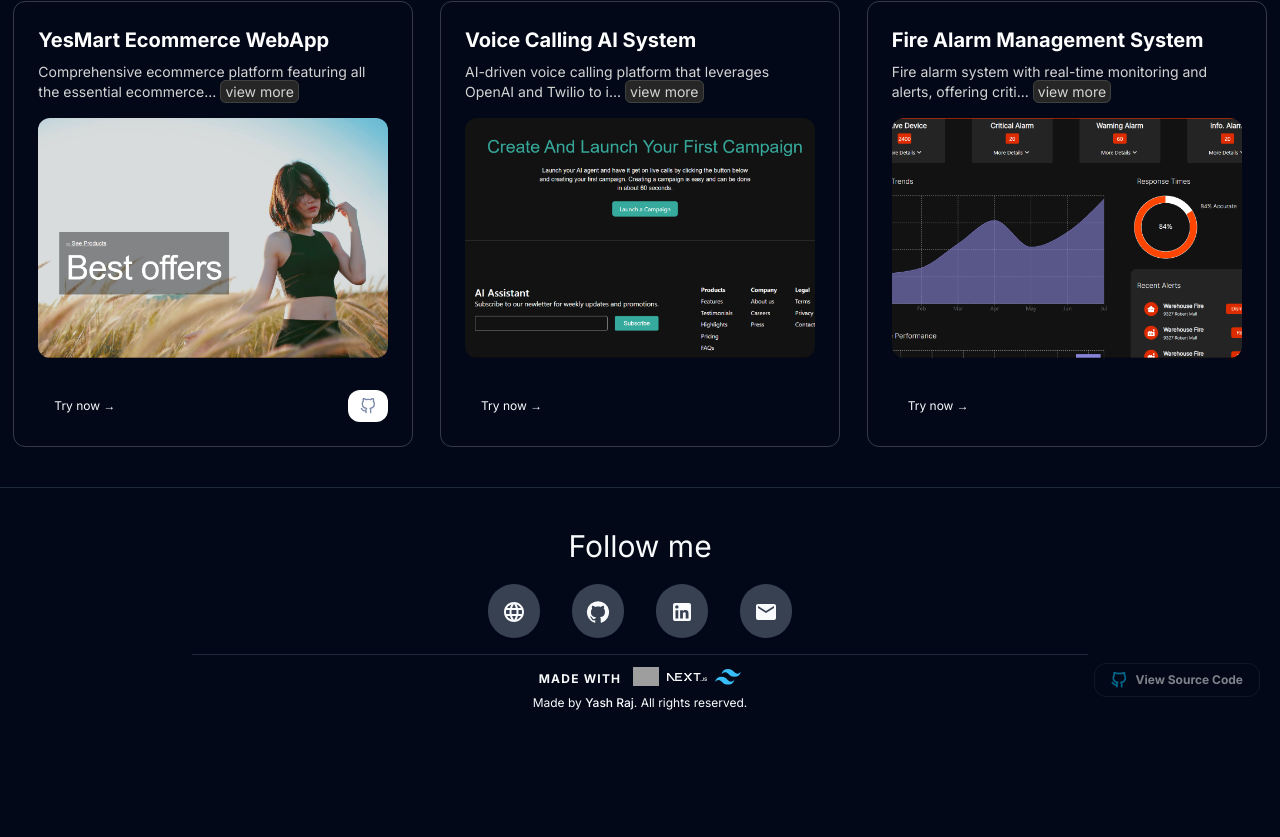
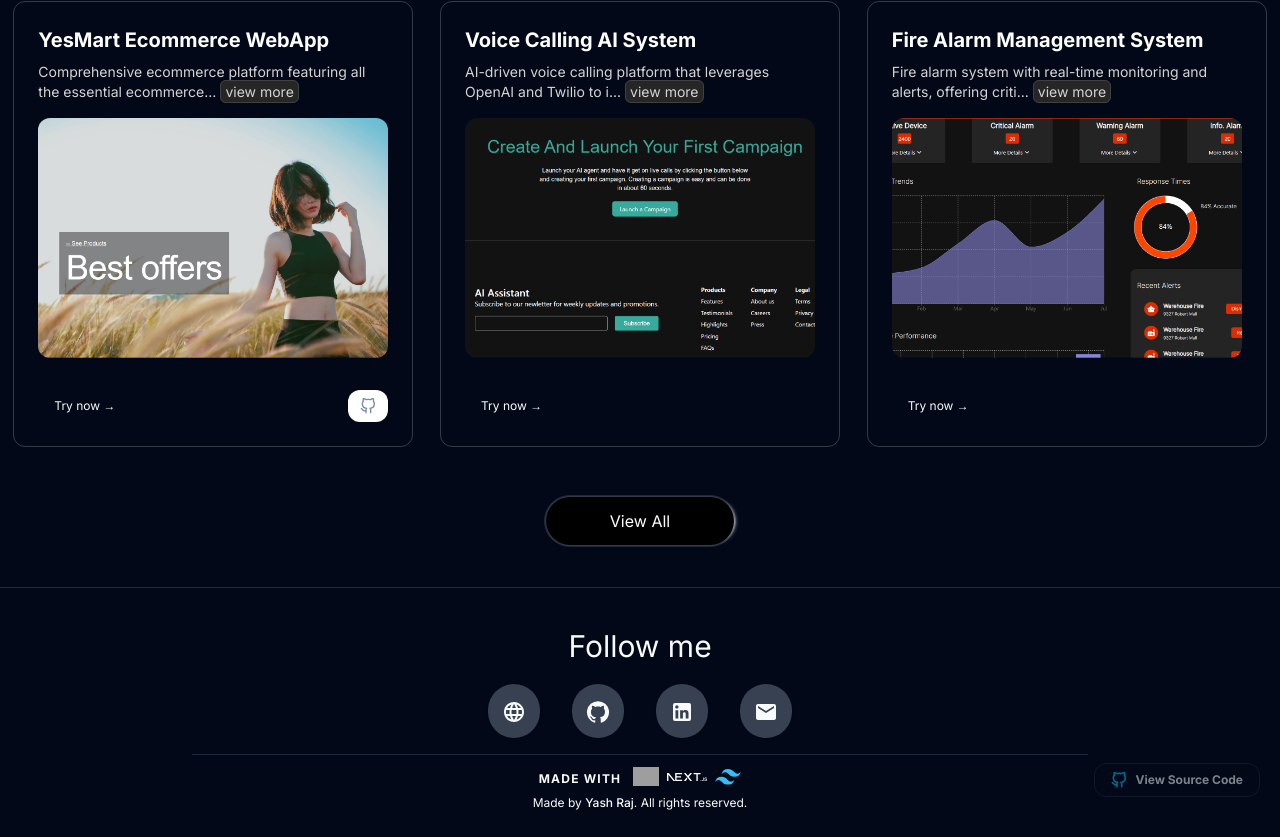
Before and after one commit to yashraj970/yash-raj-portfolio, a Next.js app: page / in a window 1280 px wide. Shown: the part 2287-3124 px from the top of the page. Before the commit the page ends 3024 px from the top, so only its background shows below. Built offline with nearby package versions, Linux system fonts and the light colour scheme; grey boxes are pictures that could not be loaded.

Commit message:
View All option added

```diff
--- a/src/app/page.tsx
+++ b/src/app/page.tsx
@@ -3,6 +3,7 @@ import HeroText from "@/components/HeroBanner/HeroText";
 import { MacbookScrollDemo } from "@/components/MacbookScroll/MacbookScrollDemo";
 import { HireMeModal } from "@/components/Navbar/HireMe";
 import Projects from "@/components/Projects/Projects";
+import { HoverBorderGradient } from "@/components/ui/hover-border-gradient";
 import { Button } from "@/components/ui/moving-border";
 import Link from "next/link";
 
@@ -36,6 +37,17 @@ export default function Home() {
         </h1>
         <Projects />
       </div>
+      <div className="m-2 mb-10 flex justify-center text-center">
+        <Link href={"/projects"}>
+          <HoverBorderGradient
+            containerClassName="rounded-full"
+            as="button"
+            className="dark:bg-black bg-white text-black dark:text-white flex items-center space-x-2"
+          >
+            <span>View All</span>
+          </HoverBorderGradient>
+        </Link>
+      </div>
     </>
   );
 }
```
